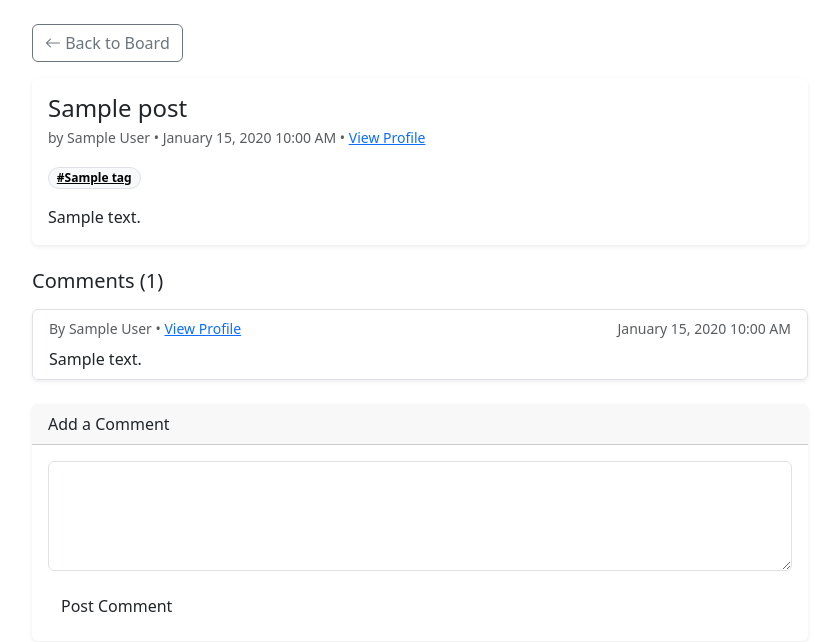
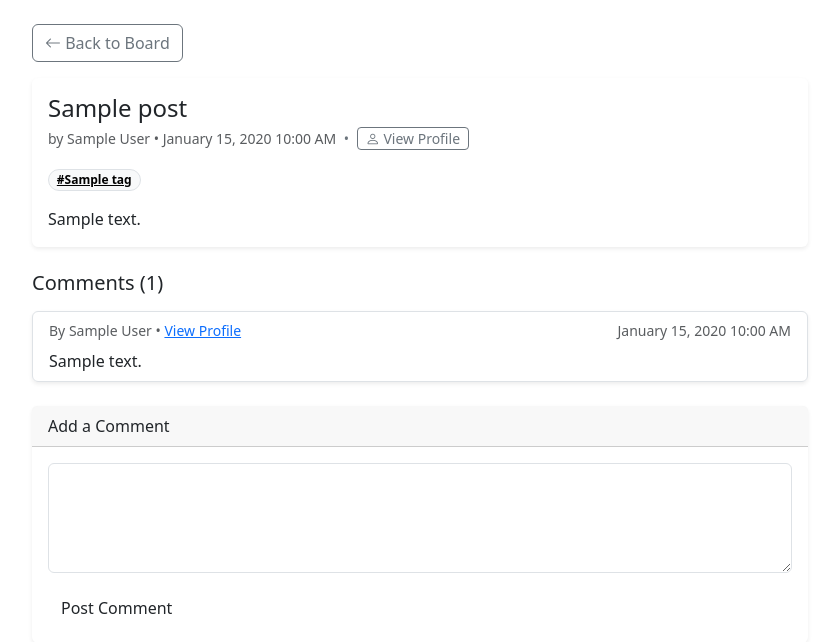
Before and after one commit to stayvoh/Study-Hall, a PHP site: the page made by app/views/post_show.php in a window 1280 px wide. Shown: the part 56-698 px from the top of the page, without its empty margins (220-1059 px from the left). Run offline with PHP 8.4, Linux system fonts and the light colour scheme; the template is opened without the code that fills it: most values are stand-ins (such as "Sample title", 1, 10 or a date in 2020); data that the repository does not hold is empty; some libraries are stand-ins or nearby versions.

Commit message:
view profile button

```diff
--- a/app/views/post_show.php
+++ b/app/views/post_show.php
@@ -52,7 +52,11 @@ $boardId = (int)($post['board_id'] ?? 0);
             }
             ?>
           <?php if (!empty($post['created_by'])): ?>
-            • <a href="/profile?id=<?= (int)$post['created_by'] ?>">View Profile</a>
+            <span class="mx-1 text-secondary">•</span>
+            <a href="/profile?id=<?= (int)$post['created_by'] ?>"
+              class="btn btn-sm btn-outline-secondary py-0 px-2 align-baseline">
+              <i class="bi bi-person"></i> View Profile
+            </a>
           <?php endif; ?>
         </div>
 
```
